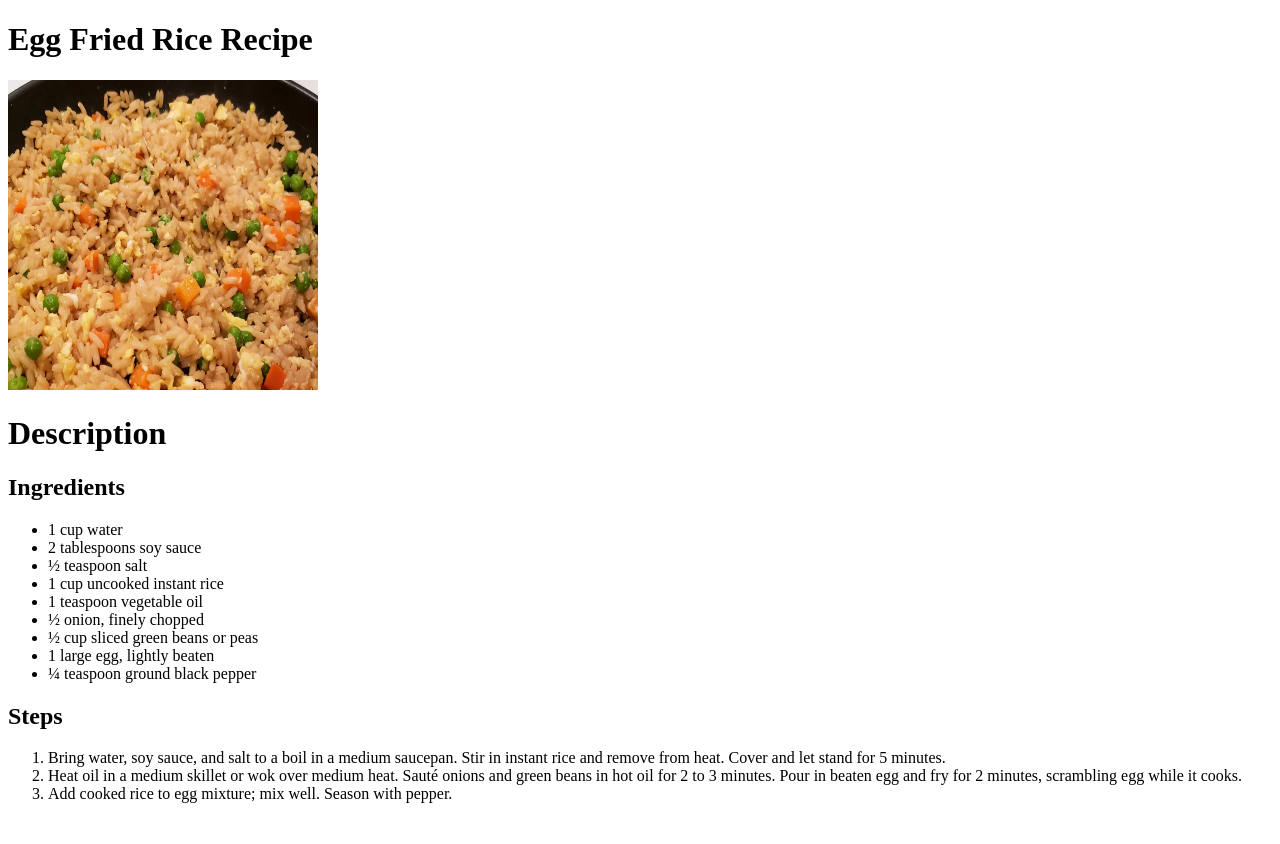
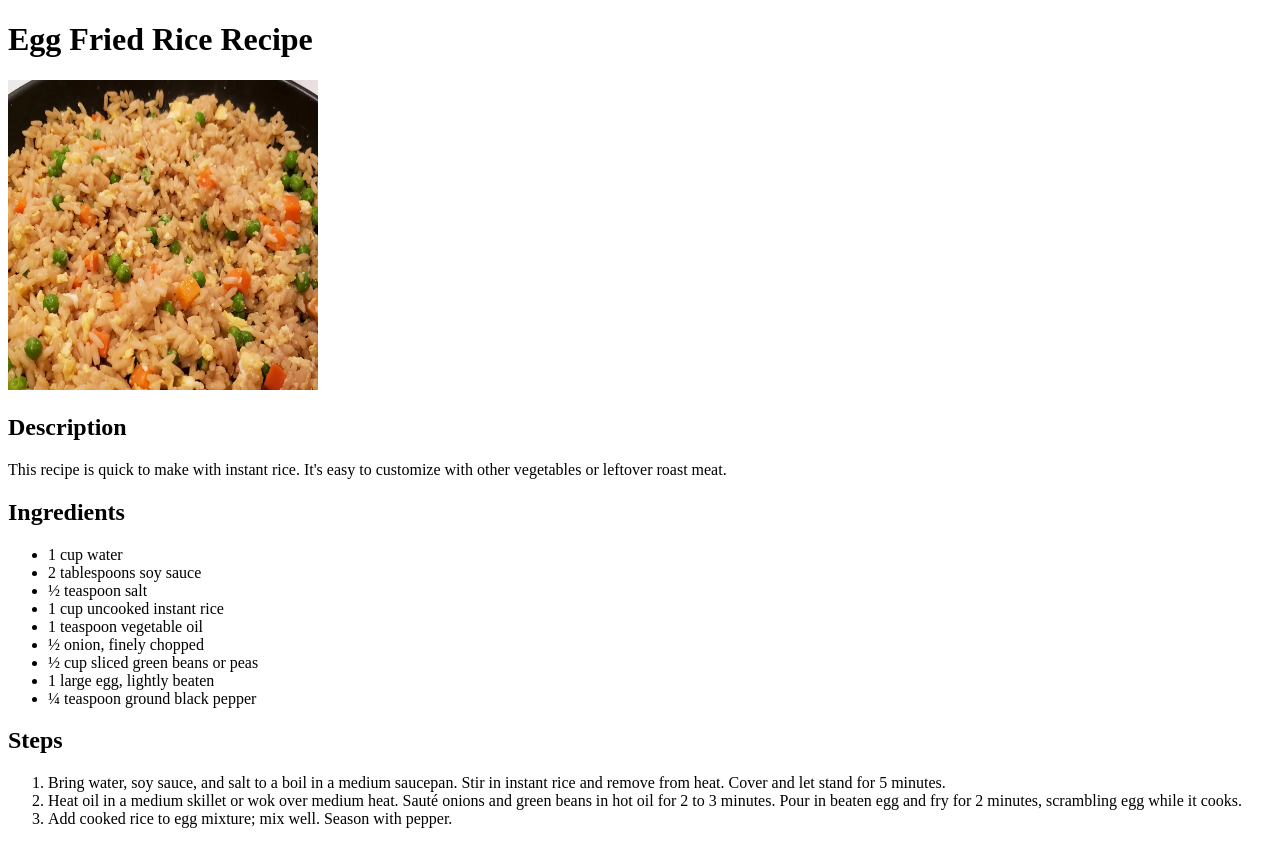
Before and after one commit to RizwanGit01/odin-recipes, a plain HTML site: page recipes/egg_rice.html in a window 1280 px wide. Before the commit the page ends 819 px from the top, so only its background shows below. Drawn offline with Linux system fonts and the light colour scheme.

Commit message:
Standardize description headings to h2 and update content for burger, egg fried rice, and Mexican pizza recipes

```diff
--- a/recipes/egg_rice.html
+++ b/recipes/egg_rice.html
@@ -9,8 +9,8 @@
         <h1>Egg Fried Rice Recipe</h1>
         <img src="../images/egg_rice.png" alt="" height="310" width="310">
 
-        <h1>Description</h1>
-        <p></p>
+        <h2>Description</h2>
+        <p>This recipe is quick to make with instant rice. It's easy to customize with other vegetables or leftover roast meat.</p>
 
         <h2>Ingredients</h2>
         <ul>
```
Also changed, not shown: recipes/burger.html (+1 -1 lines), recipes/mexican_pizza.html (+1 -1 lines).
